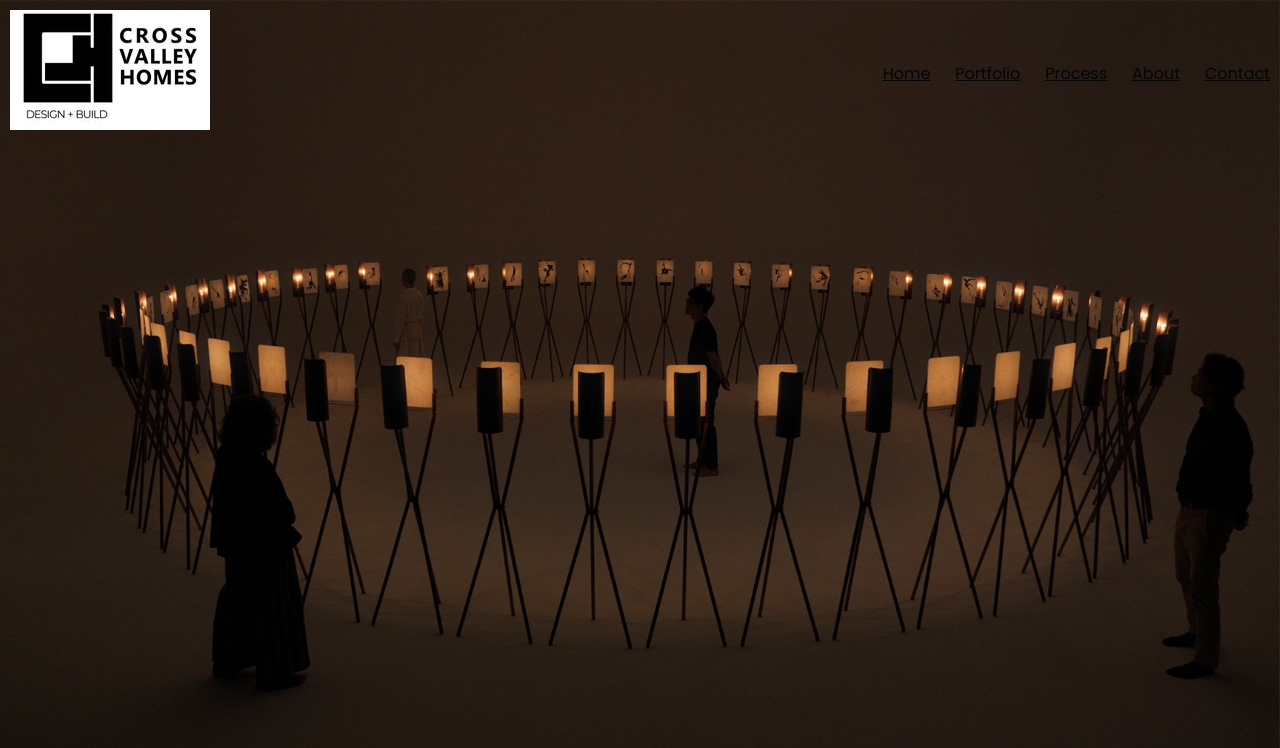
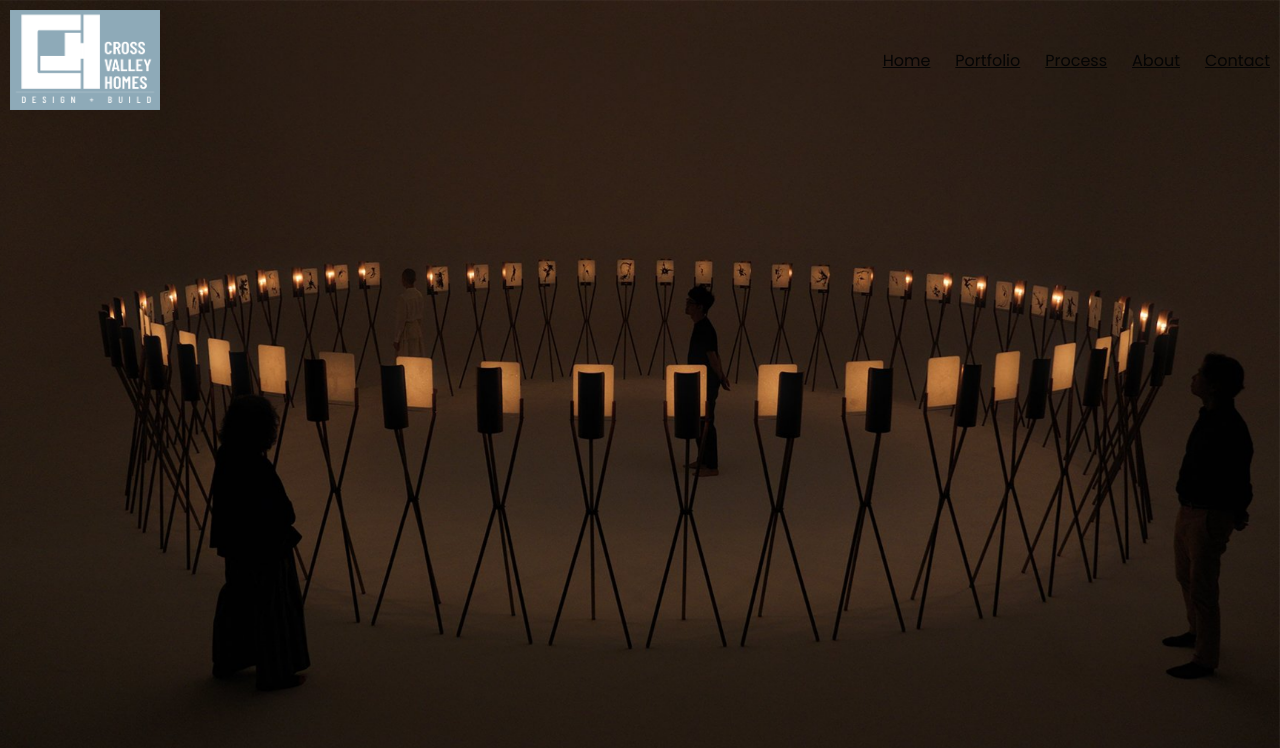
Before and after one commit to shivabuildmyplace/crossvally, a React (Create React App) app: page / in a window 1280 px wide. Shown: the top 748 px of the page. Built offline with nearby package versions, Linux system fonts and the light colour scheme.

Commit message:
logo
logo image

```diff
--- a/src/components/Header/header.css
+++ b/src/components/Header/header.css
@@ -59,6 +59,14 @@
 .mobile-nav-list li {
   color: black;
 }
+.header-logo {
+  height: 100px;
+  width: 150px;
+}
+.header-logo img {
+  width: 100%;
+  height: 100%;
+}
 @media (max-width: 768px) {
   .desktop-nav {
     display: none;
--- a/src/components/Header/header.js
+++ b/src/components/Header/header.js
@@ -12,8 +12,8 @@ function Header() {
     <div className={`${isHomePage ? "header" : "header2"}`}>
       <div className="header-container container">
         <Link to="/">
-          <div>
-            <img src="/cvh_logo2.webp" alt="logo" />
+          <div className="header-logo">
+            <img src="/Final_White.png" alt="logo" />
           </div>
         </Link>
         <ul className="header-nav desktop-nav">
```
Also changed, not shown: public/Final_White.png (added), 1 other file (tests, documents, lock files or other folders).
